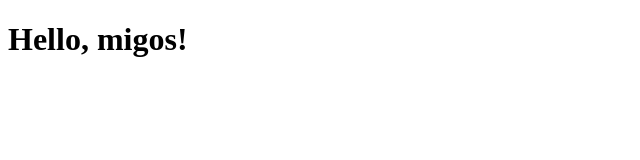
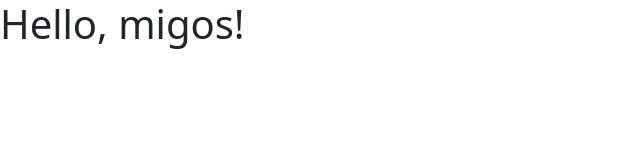
Before and after one commit to icamiaba/bootstrap5page, a plain HTML site: page index.html in a window 1280 px wide. Shown: the whole page, without its empty margins (0-640 px from the left). Drawn offline with nearby package versions, Linux system fonts and the light colour scheme.

Commit message:
bootstrap

```diff
--- a/index.html
+++ b/index.html
@@ -1,11 +1,15 @@
 <!doctype html>
 <html lang="en">
   <head>
+    <link href="https://cdn.jsdelivr.net/npm/bootstrap@5.0.2/dist/css/bootstrap.min.css" rel="stylesheet" integrity="sha384-EVSTQN3/azprG1Anm3QDgpJLIm9Nao0Yz1ztcQTwFspd3yD65VohhpuuCOmLASjC" crossorigin="anonymous">
     <meta charset="utf-8">
     <meta name="viewport" content="width=device-width, initial-scale=1">
     <title>Bootstrap demo</title>
   </head>
   <body>
     <h1>Hello, migos!</h1>
+    <!-- Bootstrap JS bundle →
+
+<script src="https://cdn.jsdelivr.net/npm/bootstrap@5.0.2/dist/js/bootstrap.bundle.min.js" integrity="sha384-MrcW6ZMFYlzcLA8Nl+NtUVF0sA7MsXsP1UyJoMp4YLEuNSfAP+JcXn/tWtIaxVXM" crossorigin="anonymous"></script>
   </body>
 </html>
```
